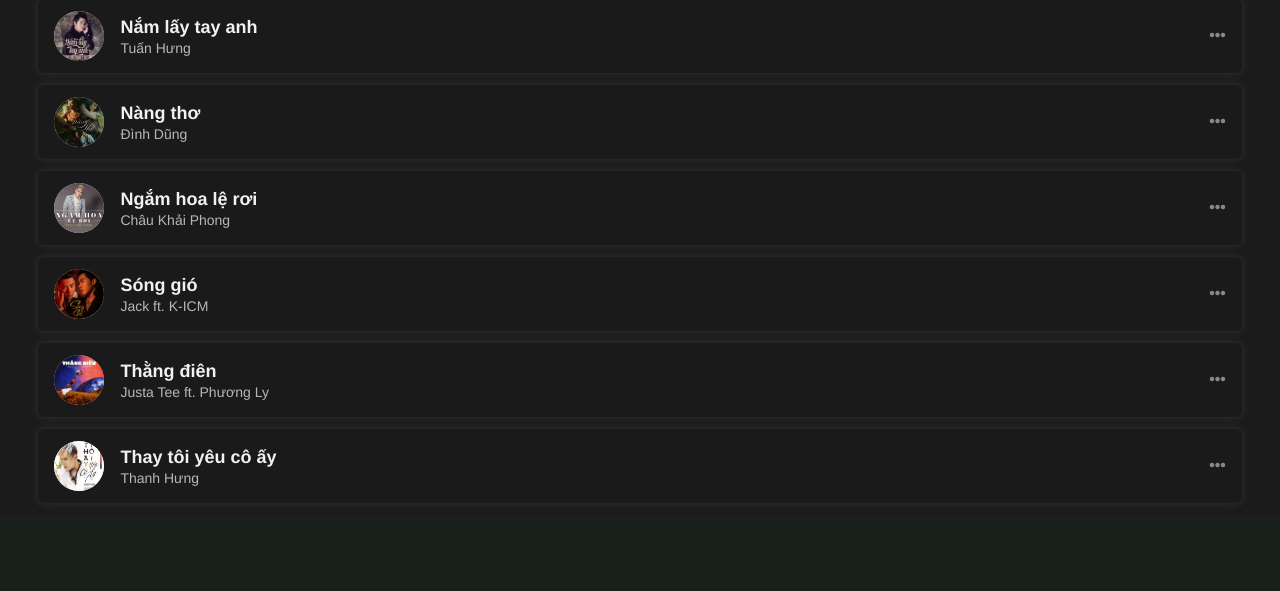
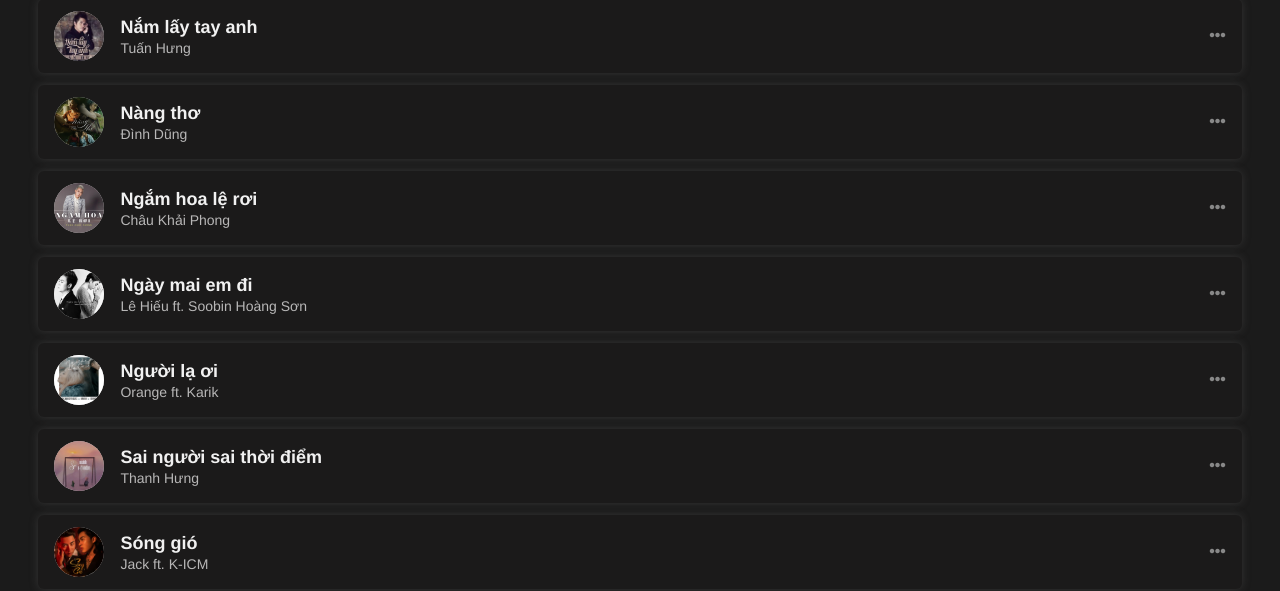
Before and after one commit to trunghieupython10102001/musicplayer.github.io, a PHP site: page / in a window 1280 px wide. Shown: the part 5909-6500 px from the top of the page. Before the commit the page ends 6413 px from the top, so only its background shows below. Run offline with PHP 8.4, Linux system fonts and the light colour scheme.

Commit message:
add songs and img

```diff
--- a/app.js
+++ b/app.js
@@ -425,6 +425,24 @@ const app = {
 			src: "Ngam hoa le roi"
 		},
 		{
+			img: "Ngay mai em di",
+			name: "Ngày mai em đi",
+			artist: "Lê Hiếu ft. Soobin Hoàng Sơn",
+			src: "Ngay mai em di"
+		},
+		{
+			img: "Nguoi la oi",
+			name: "Người lạ ơi",
+			artist: "Orange ft. Karik",
+			src: "Nguoi la oi"
+		},
+		{
+			img: "Sai nguoi sai thoi diem",
+			name: "Sai người sai thời điểm",
+			artist: "Thanh Hưng",
+			src: "Sai nguoi sai thoi diem"
+		},
+		{
 			img: "Song gio",
 			name: "Sóng gió",
 			artist: "Jack ft. K-ICM",
@@ -441,6 +459,24 @@ const app = {
 			name: "Thay tôi yêu cô ấy",
 			artist: "Thanh Hưng",
 			src: "Thay toi yeu co ay"
+		},
+		{
+			img: "Thi thoi",
+			name: "Thì thôi",
+			artist: "Reddy",
+			src: "Thi thoi"
+		},
+		{
+			img: "Tron tim",
+			name: "Trốn tìm",
+			artist: "Đen Vâu ft. MTV band",
+			src: "Tron tim"
+		},
+		{
+			img: "Vo cung",
+			name: "Vô cùng",
+			artist: "Phan Duy Anh",
+			src: "Vo cung"
 		},
 
 	],
--- a/assets/css/style.css
+++ b/assets/css/style.css
@@ -150,5 +150,5 @@ html {
 }
 
 .playing {
-	/* background-color: #89f1a8; */
+	background-color: #89f1a8 !important;
 }
```
Also changed, not shown: assets/img/Ngay mai em di.jpeg (added), assets/img/Nguoi la oi.jpeg (added), assets/img/Sai nguoi sai thoi diem.jpeg (added), assets/img/Thi thoi.jpeg (added), assets/img/Tron tim.jpeg (added), assets/img/Vo cung.jpeg (added).
